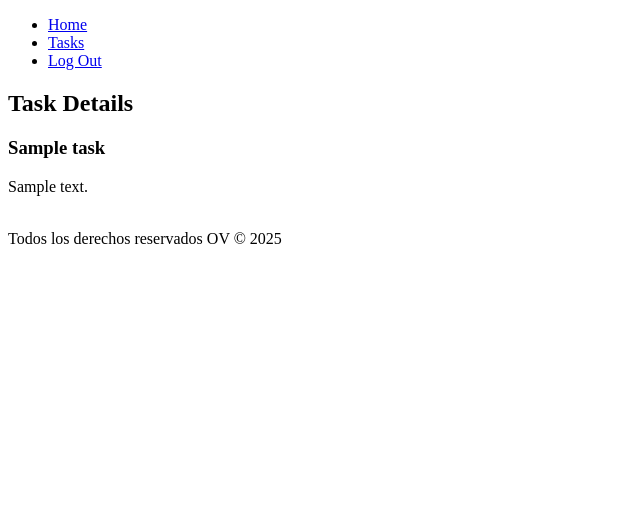
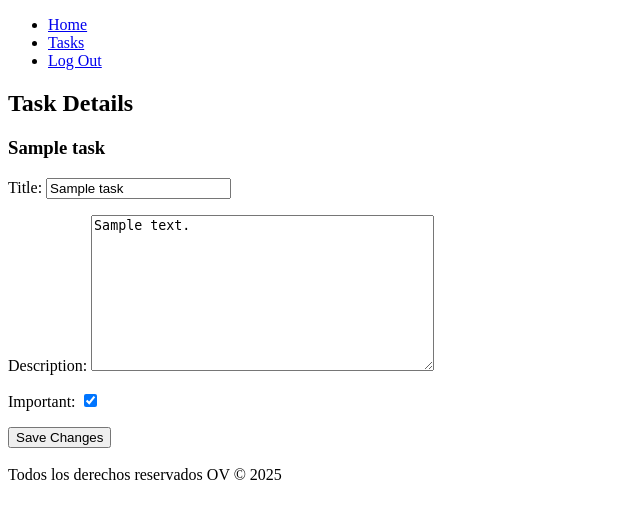
Before and after one commit to ovbyteshub/django-crud-auth, a Django app: page /tasks/1/ in a window 1280 px wide. Shown: the top 519 px of the page, without its empty margins (0-640 px from the left). Run offline with Django 5.2, Linux system fonts and the light colour scheme; a user stored in the database is signed in; tables that the repository leaves empty hold one stand-in row (values such as "Sample post").

Commit message:
Update task through Tasks details

```diff
--- a/tasks/templates/tasks/tasks_details.html
+++ b/tasks/templates/tasks/tasks_details.html
@@ -4,9 +4,17 @@
 
 <div>
   <h2>Task Details</h2>
+  <h3>{{ task.title}}</h3>
 
-  <h3>{{ task.title}}</h3>
-  <p>{{ task.description }}</p>
+  <form action="" method="POST">
+    {% csrf_token %}
+     {{ error }}
+    {{ form.as_p }}
+    <button type="submit">
+      Save Changes
+    </button>
+  </form>
+
 </div>
 
 {% endblock %}
--- a/tasks/views.py
+++ b/tasks/views.py
@@ -73,32 +73,50 @@ def signin(request):
 
 
 def create_task(request):
-    if request.method == 'GET':
-        return render(request, 'tasks/create_task.html', {
-            'form': TaskForm()
-        })
+    if request.user.is_authenticated:
+        if request.method == 'GET':
+            return render(request, 'tasks/create_task.html', {
+                'form': TaskForm()
+            })
+        else:
+            # print(request.POST)
+            if request.method == 'POST':
+                try:
+                    form = TaskForm(request.POST)
+                    new_task = form.save(commit=False)
+                    new_task.user = request.user
+                    new_task.save()
+                    return redirect('tasks')
+                except ValueError:
+                    return render(request, 'tasks/create_task.html', {
+                        'form': TaskForm(),
+                        'error': 'Bad data passed in. Please try again.'
+                    })
     else:
-        # print(request.POST)
-        if request.method == 'POST':
-            try:
-                form = TaskForm(request.POST)
-                new_task = form.save(commit=False)
-                new_task.user = request.user
-                new_task.save()
-                return redirect('tasks')
-            except ValueError:
-                return render(request, 'tasks/create_task.html', {
-                    'form': TaskForm(),
-                    'error': 'Bad data passed in. Please try again.'
-                })
+        return redirect('home')
 
 
 def tasks_details(request, task_id):
-    if request.method == 'GET' and request.user.is_authenticated:
-        task = get_object_or_404(Task, pk=task_id, user=request.user)
-        #task = Task.objects.get(pk=task_id, user=request.user)
-        return render(request, 'tasks/tasks_details.html', {
-            'task': task
-        })
+    if request.user.is_authenticated:
+        if request.method == 'GET':
+            task = get_object_or_404(Task, pk=task_id, user=request.user)
+            # task = Task.objects.get(pk=task_id, user=request.user)
+            form = TaskForm(instance=task)
+            return render(request, 'tasks/tasks_details.html', {
+                'task': task,
+                'form': form
+            })
+        else:
+            try:
+                task = get_object_or_404(Task, pk=task_id, user=request.user)
+                form = TaskForm(request.POST, instance=task)
+                form.save()
+                return redirect('tasks')
+            except ValueError:
+                return render(request, 'tasks/tasks_details.html', {
+                    'task': task,
+                    'form': form,
+                    'error': 'Error updating task. Please try again.'
+                })
     else:
         return redirect('home')
```
Also changed, not shown: README.md.
